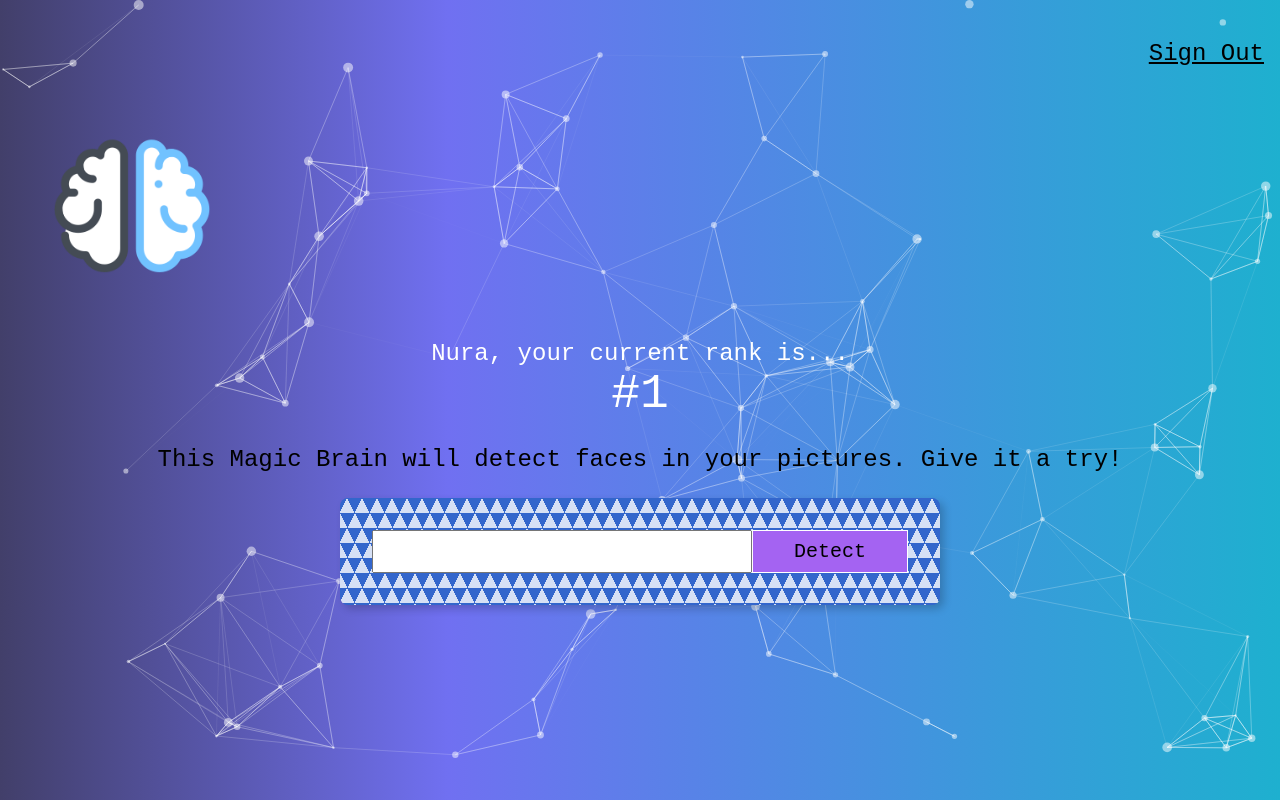
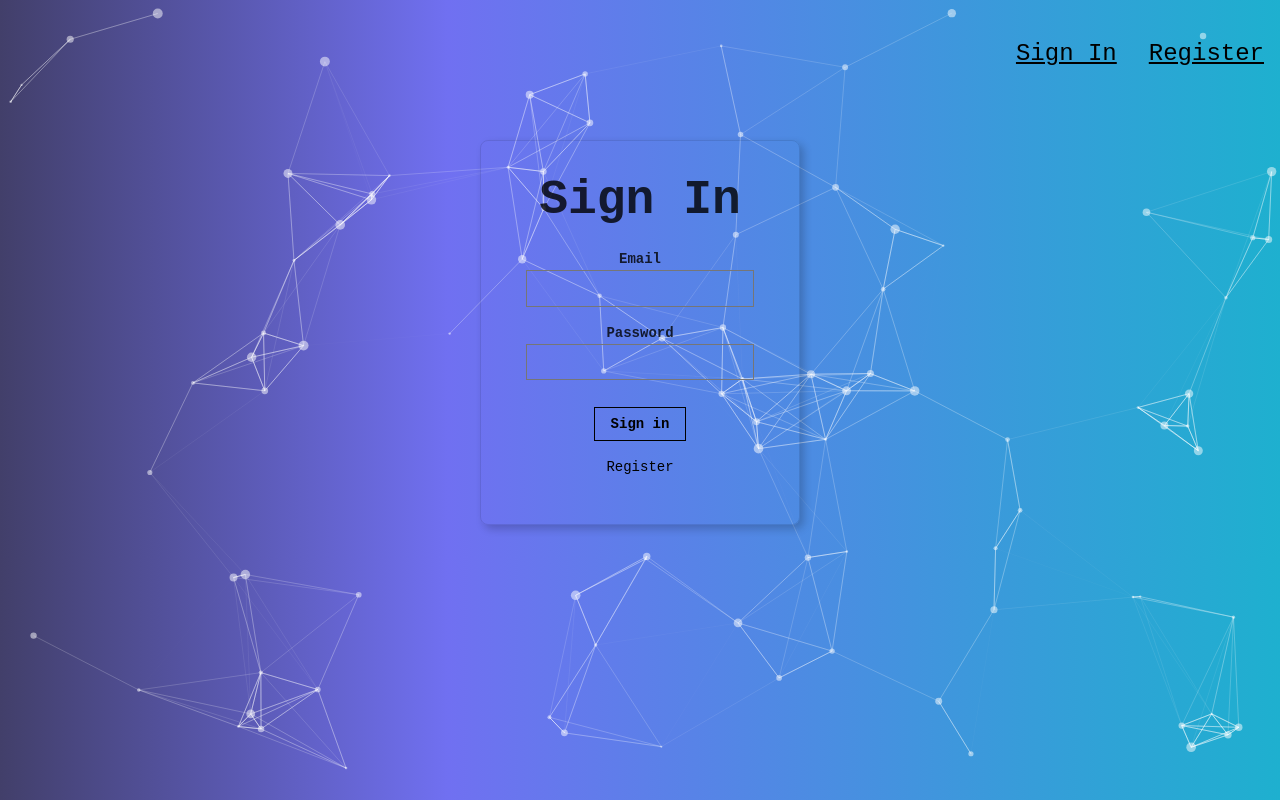
Before and after one commit to NuraSad/facerecognitionbrain, a React (Create React App) app: page / in a window 1280 px wide. Built offline with nearby package versions, Linux system fonts and the light colour scheme.

Commit message:
"Sign in and register forms"

```diff
--- a/src/App.js
+++ b/src/App.js
@@ -6,6 +6,8 @@
 import Rank from './components/Rank/Rank';
 import Particle from './components/Particle';
 import FaceRecognition from './components/FaceRecognition/FaceRecognition';
+import SignIn from './components/SignIn/SignIn';
+import Register from './components/Register/Register';
 
 
 class App extends React.Component {
@@ -15,7 +17,18 @@
       input: "",
       IMAGE_URL: "",
       box: {},
+      route: "SignIn",
+      isSignedIn: false,
     }
+  }
+
+  onRouteChange = (route) => {
+    if (route === "SignIn") {
+      this.setState({isSignedIn:false})
+    } else if (route === 'home') {
+      this.setState({isSignedIn:true})
+    }
+    this.setState({route: route})
   }
 
   onInputChange = (event) => {
@@ -36,7 +49,6 @@
   }
 
   displayFaceBox = (box) => {
-    console.log(box);
     this.setState({box: box});
   }
 
@@ -80,14 +92,28 @@
     }
 
   render() {
+    const {isSignedIn, IMAGE_URL, route, box} = this.state;
     return (
       <div className="App">
         <Particle />
-        <Navigation />
-        <Logo />
-        <Rank />
-        <ImageLinkForm onInputChange={this.onInputChange} onButtonSubmit={this.onButtonSubmit}/>
-        <FaceRecognition box={this.state.box} ImageUrl={this.state.IMAGE_URL}/>
+        <Navigation onRouteChange={this.onRouteChange} isSignedIn={isSignedIn}/>
+        { route === 'home'
+          ? <div>
+              <Logo />
+              <Rank />
+              <ImageLinkForm
+                onInputChange={this.onInputChange}
+                onButtonSubmit={this.onButtonSubmit}/>
+              <FaceRecognition
+                box={box}
+                ImageUrl={IMAGE_URL}/>
+            </div>
+          : (
+            route === 'SignIn'
+            ? <SignIn onRouteChange={this.onRouteChange} />
+            : <Register onRouteChange={this.onRouteChange}/>
+            )
+        }
       </div>
     );
   }
--- a/src/components/FaceRecognition/FaceRecognition.js
+++ b/src/components/FaceRecognition/FaceRecognition.js
@@ -1,7 +1,7 @@
 import React from "react";
 import "./FaceRecognition.css";
 
-function FaceRecognition({ ImageUrl, box }) {
+const FaceRecognition = ({ ImageUrl, box }) => {
     return (
         <div className="center ma">
             <div className="absolute mt2">
--- a/src/components/Navigation/Navigation.js
+++ b/src/components/Navigation/Navigation.js
@@ -1,11 +1,20 @@
 import React from "react";
 
-const Navigation = () => {
-    return (
-        <nav style={{display:"flex", justifyContent: 'flex-end'}}>
-            <p className="f3 link dim black underline pa3 pointer">Sign Out</p>
-        </nav>
-    );
+const Navigation = ({onRouteChange, isSignedIn}) => {
+    if (isSignedIn) {
+        return(
+             <nav style={{display:"flex", justifyContent: 'flex-end'}}>
+                <p onClick={() => onRouteChange("SignIn")} className="f3 link dim black underline pa3 pointer">Sign Out</p>
+            </nav>
+        )
+    } else {
+        return(
+            <nav style={{display:"flex", justifyContent: 'flex-end'}}>
+                <p onClick={() => onRouteChange("SignIn")} className="f3 link dim black underline pa3 pointer">Sign In</p>
+                <p onClick={() => onRouteChange("register")} className="f3 link dim black underline pa3 pointer">Register</p>
+            </nav>
+        )
+    }
 }
 
 export default Navigation;
--- /dev/null
+++ b/src/components/Register/Register.js
@@ -0,0 +1,32 @@
+import React from "react";
+
+const Register = ({onRouteChange}) => {
+    return (
+        <article className="br3 ba b--black-10 mv4 w-100 w-50-m w-25-l mw6 shadow-5 center">
+            <main className="pa4 black-80">
+                <div className="measure">
+                    <fieldset id="sign_up" className="ba b--transparent ph0 mh0">
+                        <legend className="f1 fw6 ph0 mh0">Register</legend>
+                        <div className="mt3">
+                            <label className="db fw6 lh-copy f6" htmlFor="name">Name</label>
+                            <input className="pa2 input-reset ba bg-transparent hover-bg-black hover-white w-100" type="text" name="name"  id="name"/>
+                        </div>
+                        <div className="mt3">
+                            <label className="db fw6 lh-copy f6" htmlFor="email-address">Email</label>
+                            <input className="pa2 input-reset ba bg-transparent hover-bg-black hover-white w-100" type="email" name="email-address"  id="email-address"/>
+                        </div>
+                        <div className="mv3">
+                            <label className="db fw6 lh-copy f6" htmlFor="password">Password</label>
+                            <input className="b pa2 input-reset ba bg-transparent hover-bg-black hover-white w-100" type="password" name="password"  id="password"/>
+                        </div>
+                    </fieldset>
+                    <div className="">
+                        <input onClick={()=> onRouteChange("home")} className="b ph3 pv2 input-reset ba b--black bg-transparent grow pointer f6 dib" type="submit" value="Register"/>
+                    </div>
+                </div>
+            </main>
+        </article>
+    );
+}
+
+export default Register;
--- /dev/null
+++ b/src/components/SignIn/SignIn.js
@@ -0,0 +1,31 @@
+import React from "react";
+
+const SignIn = ({onRouteChange}) => {
+    return (
+        <article className="br3 ba b--black-10 mv4 w-100 w-50-m w-25-l mw6 shadow-5 center">
+            <main className="pa4 black-80">
+                <div className="measure">
+                    <fieldset id="sign_up" className="ba b--transparent ph0 mh0">
+                        <legend className="f1 fw6 ph0 mh0">Sign In</legend>
+                        <div className="mt3">
+                            <label className="db fw6 lh-copy f6" htmlFor="email-address">Email</label>
+                            <input className="pa2 input-reset ba bg-transparent hover-bg-black hover-white w-100" type="email" name="email-address"  id="email-address"/>
+                        </div>
+                        <div className="mv3">
+                            <label className="db fw6 lh-copy f6" htmlFor="password">Password</label>
+                            <input className="b pa2 input-reset ba bg-transparent hover-bg-black hover-white w-100" type="password" name="password"  id="password"/>
+                        </div>
+                    </fieldset>
+                    <div className="">
+                        <input onClick={()=> onRouteChange("home")} className="b ph3 pv2 input-reset ba b--black bg-transparent grow pointer f6 dib" type="submit" value="Sign in"/>
+                    </div>
+                    <div className="lh-copy mt3">
+                        <p onClick={()=> onRouteChange("register")} className="f6 link dim black db pointer">Register</p>
+                    </div>
+                </div>
+            </main>
+        </article>
+    );
+}
+
+export default SignIn;
```
